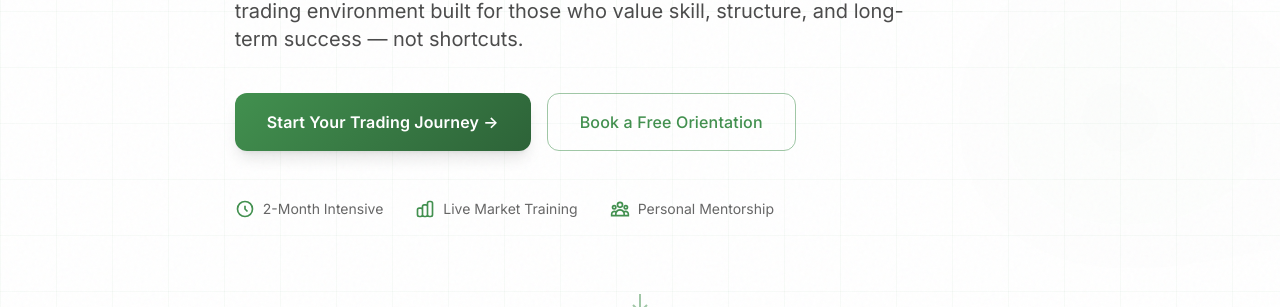
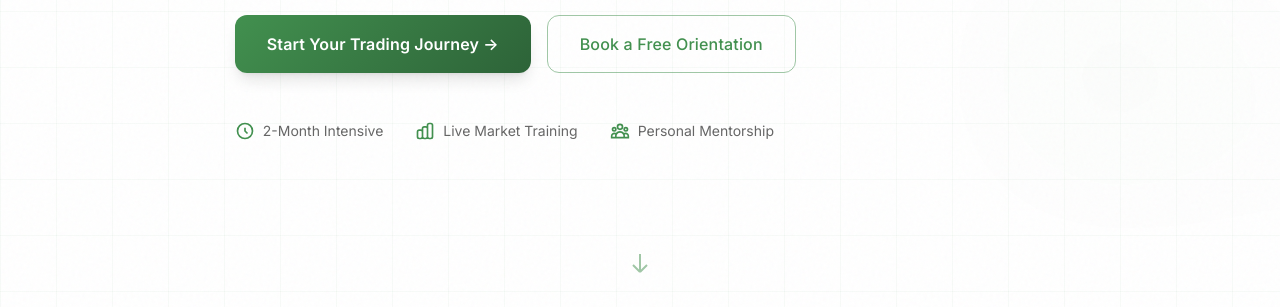
Before and after one commit to GCStudio-COD/finxtreet, a plain HTML site: page index.html in a window 1280 px wide. Shown: the part 493-800 px from the top of the page. Drawn offline with nearby package versions, Linux system fonts and the light colour scheme.

Commit message:
changes added

```diff
--- a/index.html
+++ b/index.html
@@ -108,9 +108,9 @@
                             style="color: #000000;">Trade With Discipline.</span> <span id="hero-subheadline"
                             class="block text-5xl md:text-6xl lg:text-7xl font-semibold leading-tight mt-2"
                             style="color: #42904f;">Learn Like a Professional.</span></h1>
-                    <p id="hero-description"
+                    <!-- <p id="hero-description"
                         class="text-lg md:text-xl leading-relaxed mt-8 max-w-2xl animate-in opacity-0 delay-2"
-                        style="color: rgba(0, 0, 0, 0.7);">Finxtreet Academy is mentor-guided educational academy and live trading environment built for those who value skill, structure, and long-term success not shortcuts.</p>
+                        style="color: rgba(0, 0, 0, 0.7);">Finxtreet Academy is mentor-guided educational academy and live trading environment built for those who value skill, structure, and long-term success not shortcuts.</p> -->
                     <div class="flex flex-col sm:flex-row gap-4 mt-10 animate-in opacity-0 delay-3"><button
                             id="cta-primary" class="btn-primary px-8 py-4 rounded-xl font-semibold text-base shadow-lg">Start
                             Your Trading Journey →</button>
```
